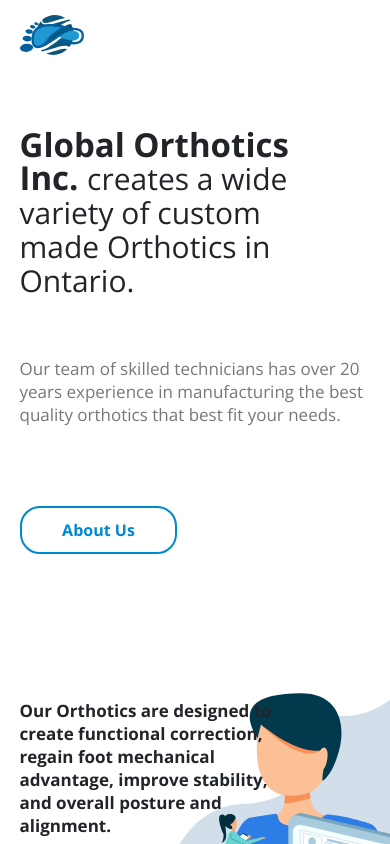
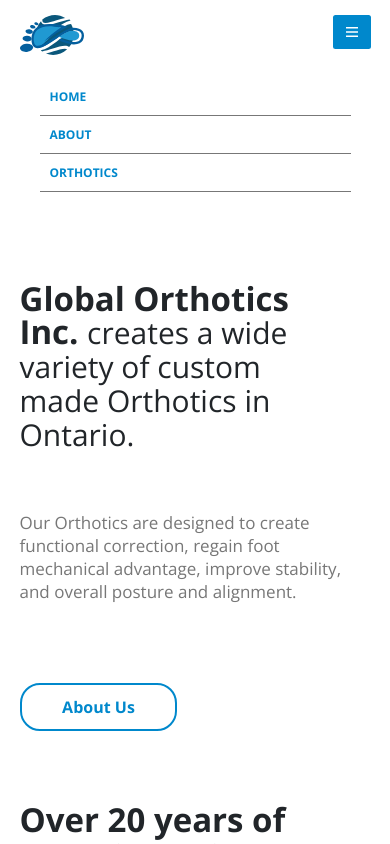
Before and after one commit to marvthedev/globalorthoticsinc, a Nuxt app: page / in a window 390 px wide. Shown: the top 844 px of the page. Built offline with nearby package versions, Linux system fonts and the light colour scheme.

Commit message:
Styled top navigation. Added hamburger menu button and menu. Menu still not operational with button.

```diff
--- a/components/Home/header.vue
+++ b/components/Home/header.vue
@@ -7,8 +7,9 @@
       >
     </h1>
     <p class="header__excerpt">
-      Our team of skilled technicians has over 20 years experience in
-      manufacturing the best quality orthotics that best fit your needs.
+      Our Orthotics are designed to create functional correction, regain foot
+      mechanical advantage, improve stability, and overall posture and
+      alignment.
     </p>
     <nuxt-link to="/about" class="header__btn">About Us</nuxt-link>
   </header>
@@ -16,7 +17,7 @@
 
 <style lang="scss">
 .header {
-  margin-top: 7rem;
+  margin-top: 9rem;
   display: flex;
   flex-direction: column;
   width: 100%;
--- a/components/TopNav.vue
+++ b/components/TopNav.vue
@@ -1,10 +1,28 @@
 <template>
   <nav class="nav">
+    <div class="nav__container">
       <div class="nav__logo">
         <img
           src="~/assets/svg/nav/global-orthotics-inc-logo.svg"
           class="nav__logo-img"
         />
+      </div>
+      <div class="nav__toggle">
+        <svg
+          class="nav__toggle-bars"
+          xmlns="http://www.w3.org/2000/svg"
+          viewBox="0 0 448 512"
+        >
+          <path
+            d="M436 124H12c-6.627 0-12-5.373-12-12V80c0-6.627 5.373-12 12-12h424c6.627 0 12 5.373 12 12v32c0 6.627-5.373 12-12 12zm0 160H12c-6.627 0-12-5.373-12-12v-32c0-6.627 5.373-12 12-12h424c6.627 0 12 5.373 12 12v32c0 6.627-5.373 12-12 12zm0 160H12c-6.627 0-12-5.373-12-12v-32c0-6.627 5.373-12 12-12h424c6.627 0 12 5.373 12 12v32c0 6.627-5.373 12-12 12z"
+          />
+        </svg>
+      </div>
+    </div>
+    <div class="nav__menu">
+      <nuxt-link to="/home" class="nav__menu-link">Home</nuxt-link>
+      <nuxt-link to="/about" class="nav__menu-link">About</nuxt-link>
+      <nuxt-link to="/home" class="nav__menu-link">Orthotics</nuxt-link>
     </div>
   </nav>
 </template>
@@ -13,11 +31,55 @@
 .nav {
   margin-top: 1.5rem;
   display: flex;
+  flex-direction: column;
+  &__container {
+    display: flex;
     justify-content: space-between;
+    width: 100%;
+  }
   &__logo {
     &-img {
       height: 4rem;
     }
   }
+  &__toggle {
+    display: flex;
+    background: $primary__color;
+    padding: 0.7rem 1.3rem;
+    height: 3.4rem;
+    border-radius: 0.25rem;
+    cursor: pointer;
+    &-bars {
+      width: 1.2rem;
+      fill: white;
+    }
+  }
+  &__menu {
+    margin-top: 2rem;
+    width: 100%;
+    display: flex;
+    flex-direction: column;
+    padding: 0 2rem;
+    &-link {
+      font-size: 1.2rem;
+      text-transform: uppercase;
+      font-weight: 700;
+      padding: 1rem;
+      border-bottom: 0.1rem solid #777;
+      color: $primary__color;
+      &-hover {
+        background: $primary__color;
+        color: white;
+      }
+    }
+  }
+}
+//Desktop View
+@media (min-width: 1248px) {
+  .nav {
+    &__toggle {
+      display: none;
+    }
+  }
 }
 </style>
--- a/layouts/default.vue
+++ b/layouts/default.vue
@@ -41,6 +41,11 @@ p {
   font-size: 1.7rem;
 }
 
+a {
+  text-decoration: none;
+  color: inherit;
+}
+
 /* Forms */
 input,
 textarea {
--- a/pages/index.vue
+++ b/pages/index.vue
@@ -4,9 +4,8 @@
     <homeHeader class="wrapper" />
     <section class="support">
       <h2 class="support__heading">
-        Our Orthotics are designed to create functional correction, regain foot
-        mechanical advantage, improve stability, and overall posture and
-        alignment.
+        Over 20 years of experience in manufacturing the best quality orthotics
+        that best fit your needs.
       </h2>
       <img src="~/assets/svg/support/support.svg" class="support__img" />
       <div class="support__contact">
@@ -77,11 +76,11 @@ export default {
   }
   &__heading {
     margin-left: 5%;
-    width: 65%;
-    line-height: 2.3rem;
+    width: 75%;
+    line-height: 3.7rem;
     position: relative;
-    top: 14.5rem;
-    font-size: 1.7rem;
+    top: 7rem;
+    font-size: 3.3rem;
   }
   &__contact {
     height: 100%;
```
Also changed, not shown: assets/svg/nav/ham-bars.svg (added). Lines whose indentation alone changed are shown as unchanged.
